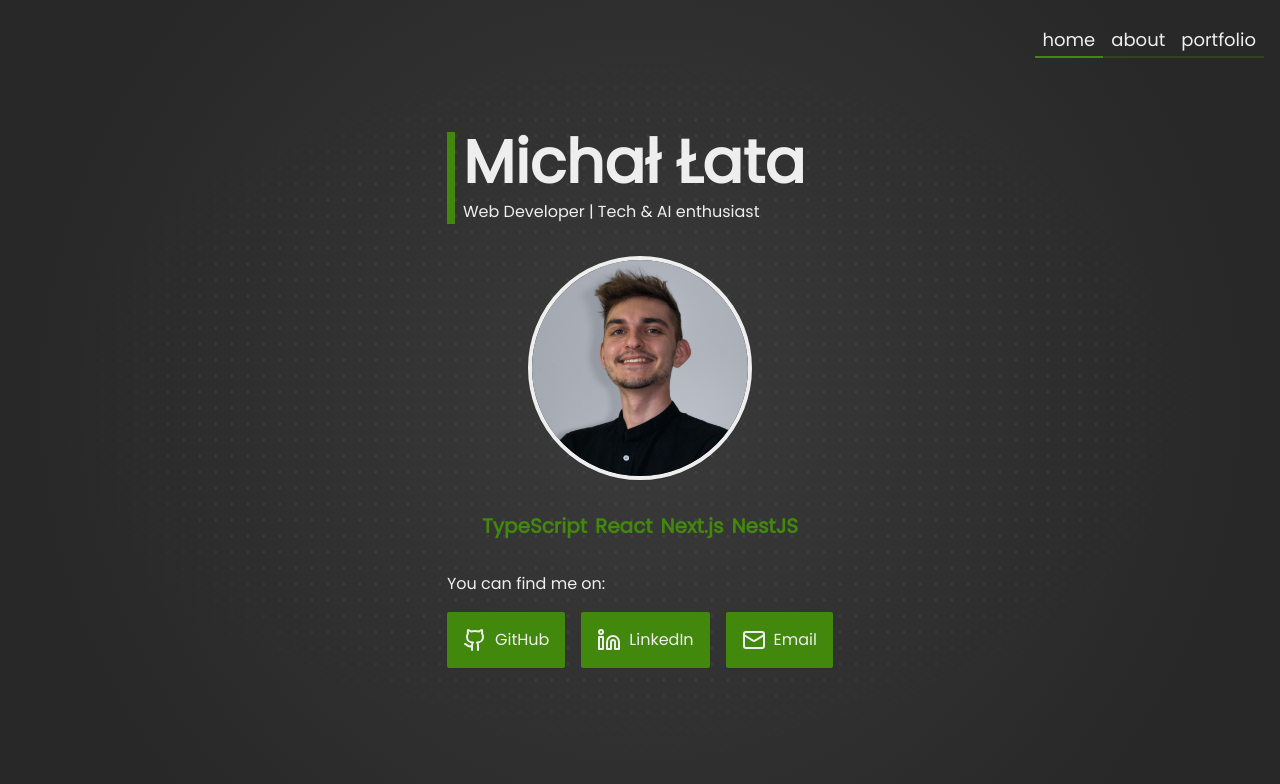
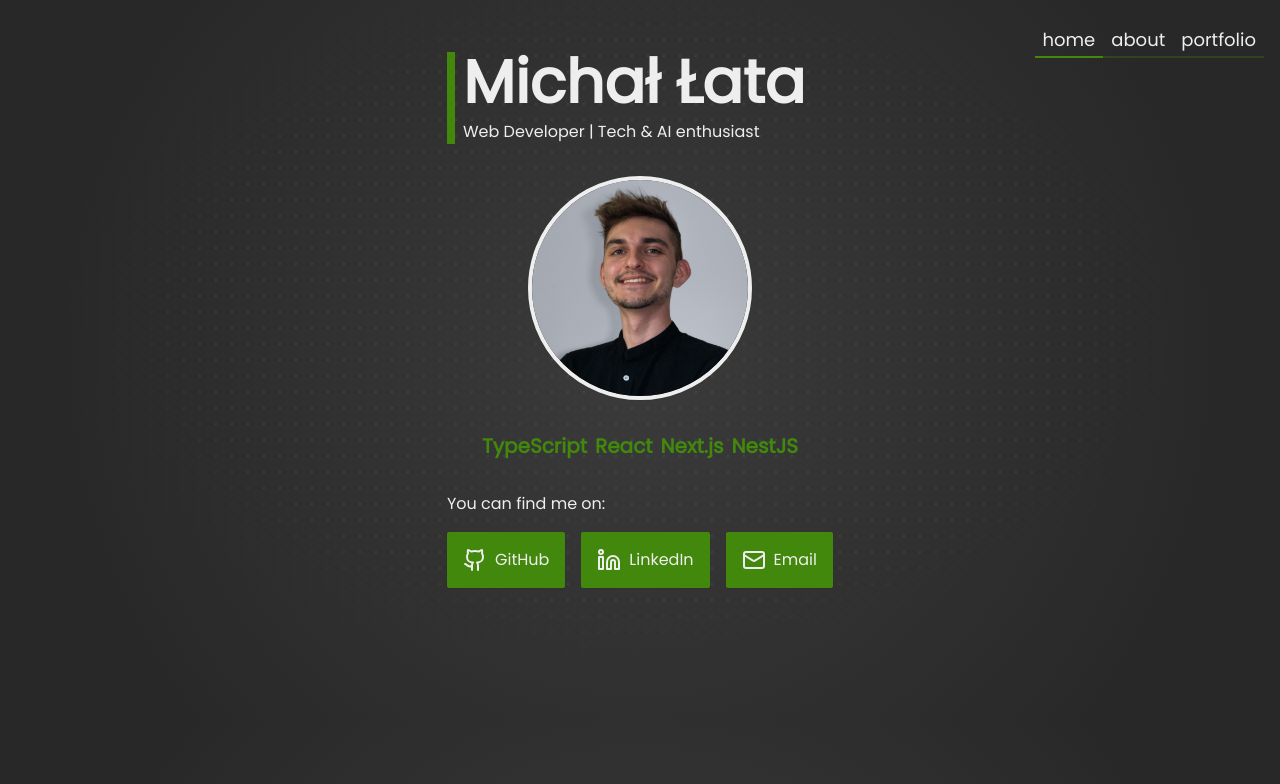
Before and after one commit to mikepatch/whatacode, a Next.js app: page / in a window 1280 px wide. Shown: the top 784 px of the page. Built offline with nearby package versions, Linux system fonts and the light colour scheme.

Commit message:
patch: Update Navigation styles

```diff
--- a/src/components/navigation/Navigation.tsx
+++ b/src/components/navigation/Navigation.tsx
@@ -27,7 +27,7 @@ export const Navigation = () => {
 	}, []);
 
 	return (
-		<nav className="sticky top-0 z-50 flex h-20 w-full items-center justify-end px-4">
+		<nav className="fixed top-0 z-50 flex h-20 w-full items-center justify-end px-4">
 			<div
 				className={clsx(
 					"absolute inset-0 -mt-px bg-gradient-background opacity-0 shadow-lg transition-opacity",
```
